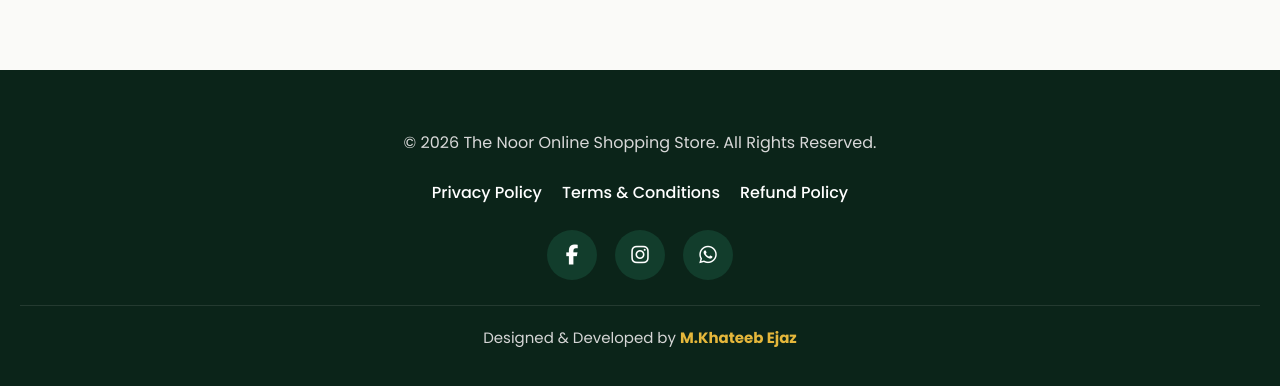
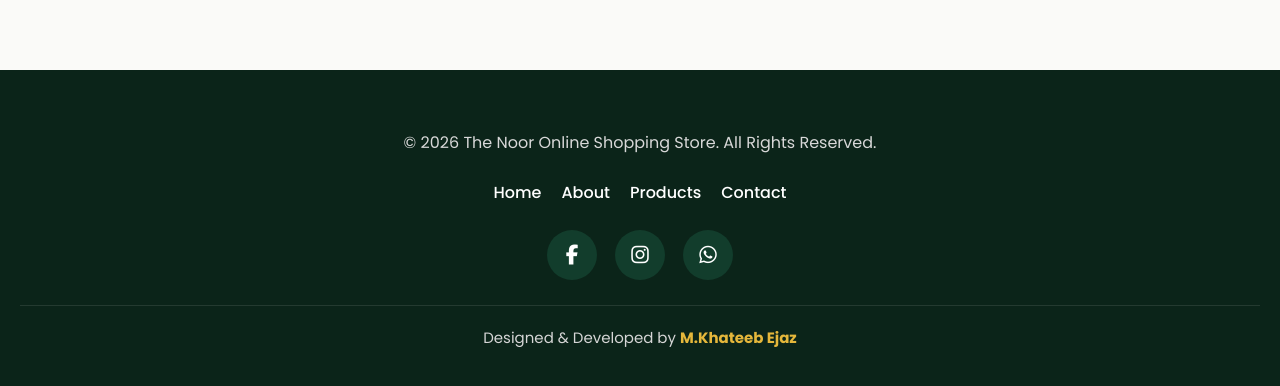
Before and after one commit to MuhammadKhateebEjaz/The-Noor-Online-Shopping-Store, a plain HTML site: page index.html in a window 1280 px wide. Shown: the part 2823-3209 px from the top of the page. Drawn offline with Linux system fonts and the light colour scheme.

Commit message:
Update index.html

```diff
--- a/index.html
+++ b/index.html
@@ -242,7 +242,7 @@ Shop Now
 
 <!-- ================= FOOTER ================= -->
 
-<footer>
+<!-- <footer>
 
 <p>
 © 2026 The Noor Online Shopping Store.
@@ -274,7 +274,48 @@ Designed & Developed by
 <strong>M.Khateeb Ejaz</strong>
 </p>
 
+</footer> -->
+
+
+
+
+<footer>
+
+    <p>© 2026 The Noor Online Shopping Store. All Rights Reserved.</p>
+
+    <div class="footer-links">
+
+        <a href="index.html">Home</a>
+
+        <a href="about.html">About</a>
+
+        <a href="products.html">Products</a>
+
+        <a href="contact.html">Contact</a>
+
+    </div>
+
+    <div class="social">
+
+        <a href="#"><i class="fab fa-facebook-f"></i></a>
+
+        <a href="#"><i class="fab fa-instagram"></i></a>
+
+        <a href="#"><i class="fab fa-whatsapp"></i></a>
+
+    </div>
+
+    <p class="developer">
+        Designed & Developed by <strong>M.Khateeb Ejaz</strong>
+    </p>
+
 </footer>
+
+
+
+
+
+
 
 <script src="script.js"></script>
 
```
